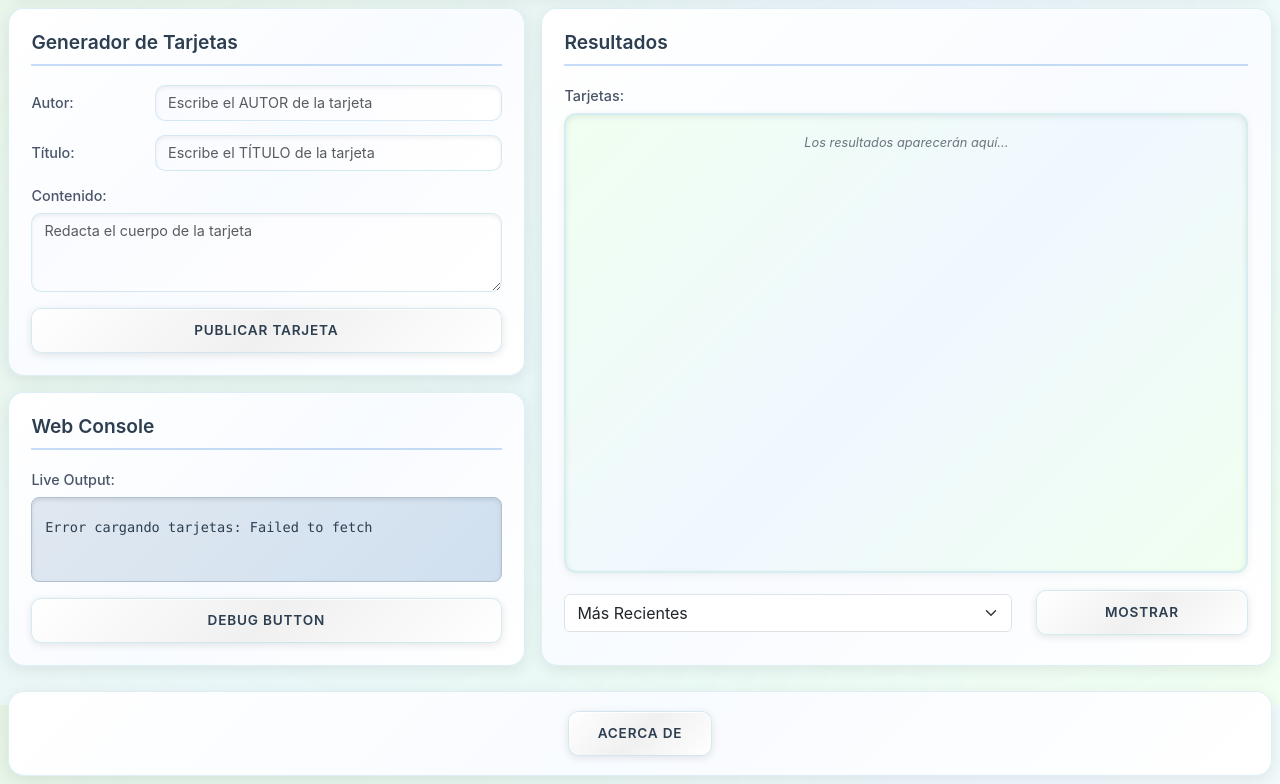
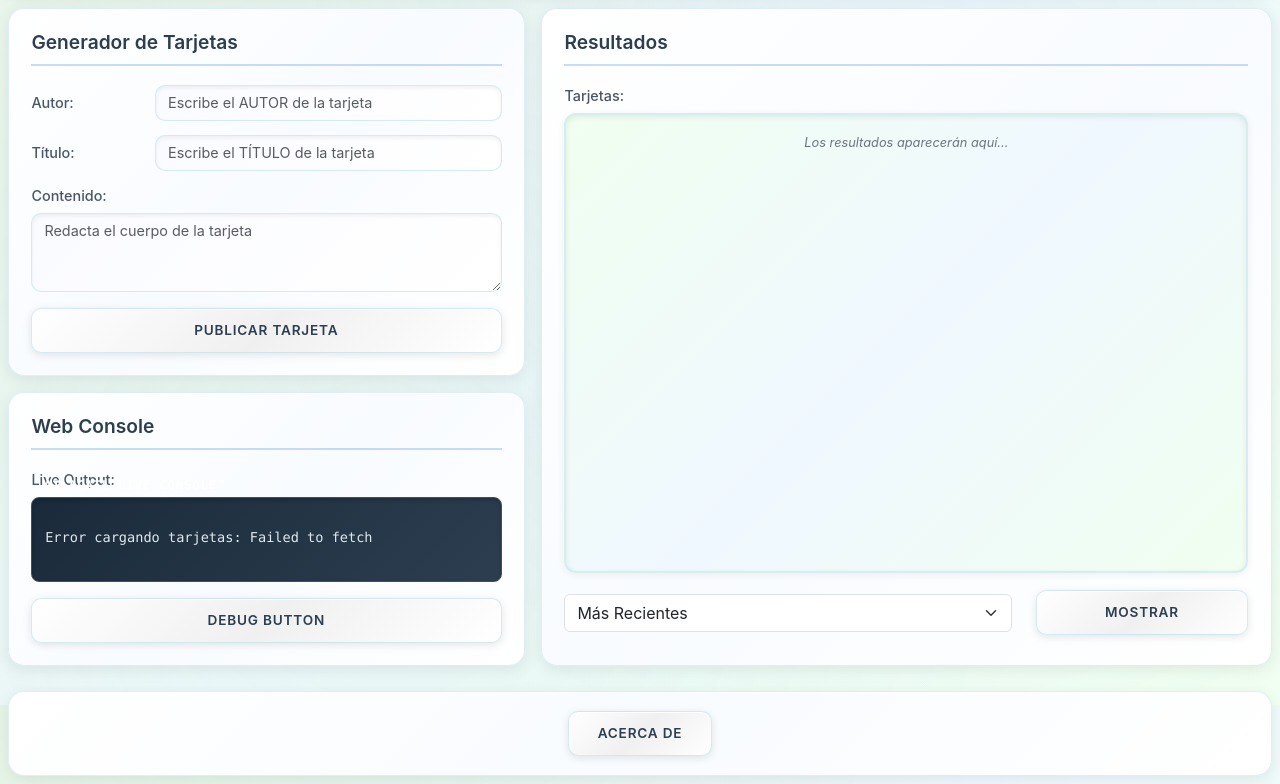
Before and after one commit to sxgbln/ATLACATL-2, a website: page public/index.html in a window 1280 px wide. Shown: the part 95-879 px from the top of the page. Drawn offline with nearby package versions, Linux system fonts and the light colour scheme; no server answers.

Commit message:
trying to fix ui ux

```diff
--- a/public/index.html
+++ b/public/index.html
@@ -92,9 +92,12 @@
         <section class="web-console-section panel-box">
           <h2 class="section-title">Web Console</h2>
           <div class="mb-3">
-            <label for="domWebConsole" class="form-label label-style">Live Output:</label>
-            <textarea class="form-control textarea-style web-console" id="domWebConsole" rows="2"
-              placeholder="Web console output"></textarea>
+            <div class="web-console-container">
+              <div class="web-console-title">Atlacatl Live Console™</div>
+              <label for="domWebConsole" class="form-label label-style">Live Output:</label>
+              <textarea class="form-control textarea-style web-console" id="domWebConsole" rows="2"
+                placeholder="Web console output"></textarea>
+            </div>
           </div>
           <button type="button" class="btn button-style w-100" id="domDebugButton">DEBUG BUTTON</button>
         </section>
--- a/public/style.css
+++ b/public/style.css
@@ -119,43 +119,44 @@ body::after {
   overflow-y: auto;
 }
 
-/* Web Console - Updated 90s/2000s CLI Aesthetic */
+/* Web Console - Updated 90s/2000s CLI Aesthetic with Adjustments */
+.web-console-container {
+  position: relative;
+}
+
+.web-console-title {
+  position: absolute;
+  top: 0.4rem;
+  left: 0.8rem;
+  font-family: "Consolas", "Courier New", monospace;
+  font-size: 0.75rem;
+  font-weight: 600;
+  color: #ffffff;
+  text-transform: uppercase;
+  letter-spacing: 1px;
+  z-index: 1;
+}
+
 .web-console,
 #domWebConsole {
-  background: linear-gradient(135deg, #e0e8f0 0%, #d0e0f0 100%) !important;
-  color: #2c3e50 !important;
+  background: linear-gradient(135deg, #1a2a3a 0%, #2c3e50 100%) !important;
+  color: #e0e8f0 !important;
   font-family: "Consolas", "Courier New", monospace;
   font-size: 0.85rem;
-  border: 1px solid #b0c0d0 !important;
+  border: 1px solid #405060 !important;
   height: 85px;
   max-height: 85px;
   resize: none;
   overflow-y: auto;
-  box-shadow: inset 0 2px 4px rgba(0, 0, 0, 0.1);
+  box-shadow: inset 0 2px 4px rgba(0, 0, 0, 0.2);
   border-radius: 8px;
-  padding: 1.2rem 0.8rem 0.8rem;
-  position: relative;
-}
-
-.web-console::before,
-#domWebConsole::before {
-  content: "Atlacatl Output Console TM";
-  position: absolute;
-  top: 0.4rem;
-  left: 0.8rem;
-  font-size: 0.75rem;
-  font-weight: 600;
-  background: linear-gradient(135deg, #ff6b6b 0%, #4ecdc4 100%);
-  -webkit-background-clip: text;
-  -webkit-text-fill-color: transparent;
-  background-clip: text;
-  text-transform: uppercase;
-  letter-spacing: 1px;
+  padding: 1.8rem 0.8rem 0.8rem;
+  width: 100%;
 }
 
 #domWebConsole:focus {
-  border-color: #90a0b0 !important;
-  box-shadow: inset 0 2px 4px rgba(0, 0, 0, 0.1), 0 0 0 2px rgba(74, 144, 226, 0.15) !important;
+  border-color: #506070 !important;
+  box-shadow: inset 0 2px 4px rgba(0, 0, 0, 0.2), 0 0 0 2px rgba(74, 144, 226, 0.15) !important;
 }
 
 /* Button Styling - Simplified Y2K chrome */
@@ -456,12 +457,12 @@ body::after {
 }
 
 #domWebConsole::-webkit-scrollbar-thumb {
-  background: #a0b0c0;
+  background: #607080;
   border-radius: 3px;
 }
 
 #domWebConsole::-webkit-scrollbar-track {
-  background: #d0e0f0;
+  background: #2c3e50;
   border-radius: 3px;
 }
 
```
